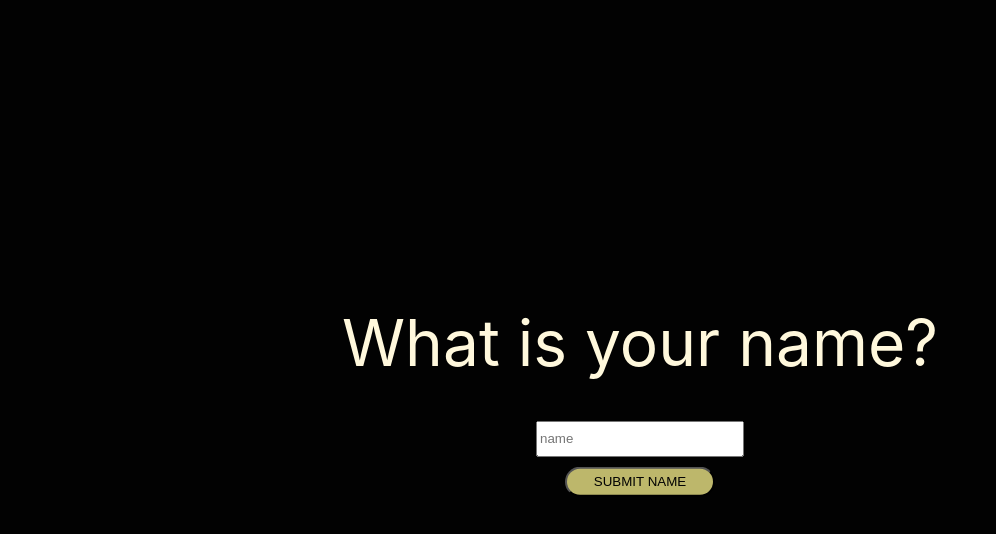
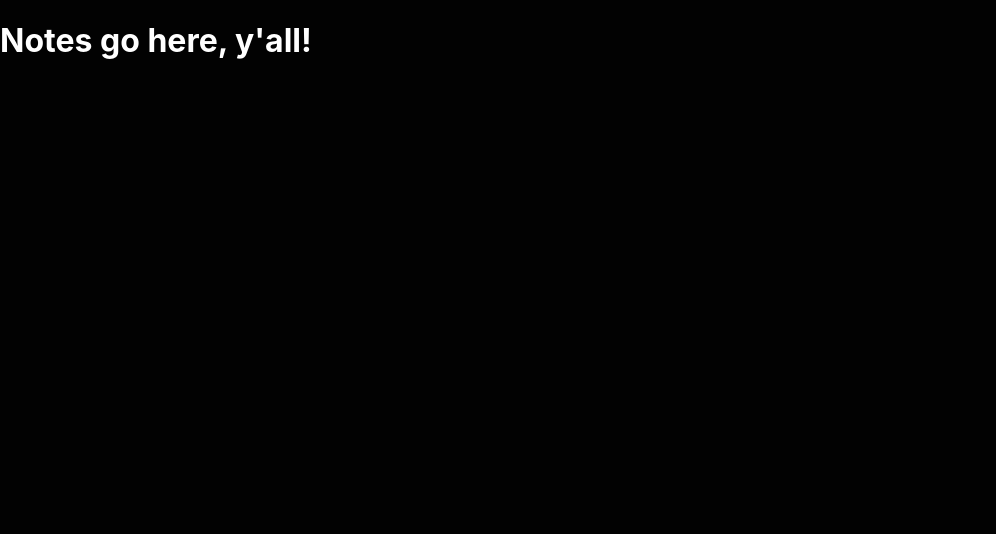
Before and after one commit to SteeshMcK/learn-amplify-take-two, a React (Create React App) app: page /notes in a window 1280 px wide. Shown: the top 534 px of the page, without its empty margins (0-996 px from the left). Built offline with nearby package versions, Linux system fonts and the light colour scheme.

Commit message:
add notes file install react router add routes

```diff
--- a/package.json
+++ b/package.json
@@ -8,6 +8,7 @@
     "@testing-library/user-event": "^12.6.0",
     "react": "^17.0.1",
     "react-dom": "^17.0.1",
+    "react-router-dom": "^5.2.0",
     "react-scripts": "4.0.1",
     "web-vitals": "^0.2.4"
   },
--- a/src/App.js
+++ b/src/App.js
@@ -1,13 +1,22 @@
 import Question from './components/Question/Question'
+import Notes from './components/Notes/Notes'
 import './App.css';
+import { BrowserRouter as Router, Route, Switch } from 'react-router-dom'
 
 function App() {
   return (
-    <div className="App">
-      <header className="App-header">
-        <Question />
-      </header>
-    </div>
+    <Router>
+      <div className="App">
+        <Switch>
+          <Route exact path='/'>
+            <Question />
+          </Route>
+          <Route path='/notes'>
+            <Notes />
+          </Route>
+        </Switch>
+      </div>
+    </Router>
   );
 }
 
--- /dev/null
+++ b/src/components/Notes/Notes.js
@@ -0,0 +1,9 @@
+const Notes = () => {
+    return (
+        <div className='notes'>
+            <h1>Notes go here, y'all!</h1>
+        </div>
+    )
+}
+
+export default Notes
--- a/src/components/Question/Question.css
+++ b/src/components/Question/Question.css
@@ -32,3 +32,7 @@ label {
     color: burlywood;
     font-size: 4em;
 }
+
+.greetingsYall a {
+    font-size: .75em;
+}
--- a/src/components/Question/Question.js
+++ b/src/components/Question/Question.js
@@ -1,4 +1,5 @@
 import { useState } from 'react'
+import { Link } from 'react-router-dom'
 import './Question.css'
 
 const initQuestionState = { name: '' }
@@ -36,6 +37,7 @@ const Question  = () => {
                 </form>)
             : ( <div className='greetingsYall'>
                     <p>Welcome, {userName.name}!</p>
+                    <Link to='/notes'>Let's write some notes!</Link>
                </div>)
         }
         </div>
```
Also changed, not shown: src/components/Notes/Notes.css (added), 2 other files (tests, documents, lock files or other folders).
